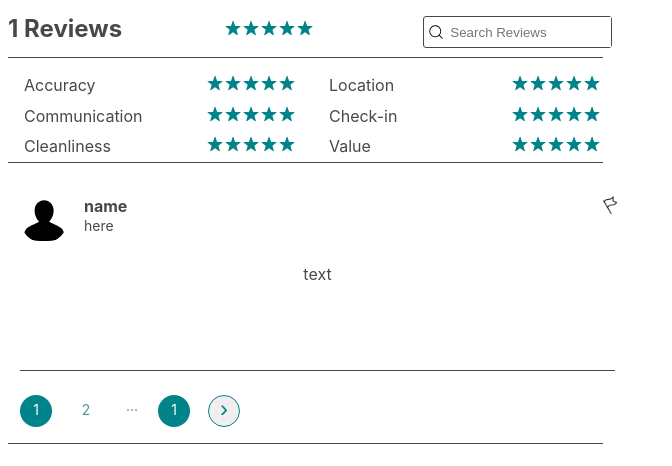
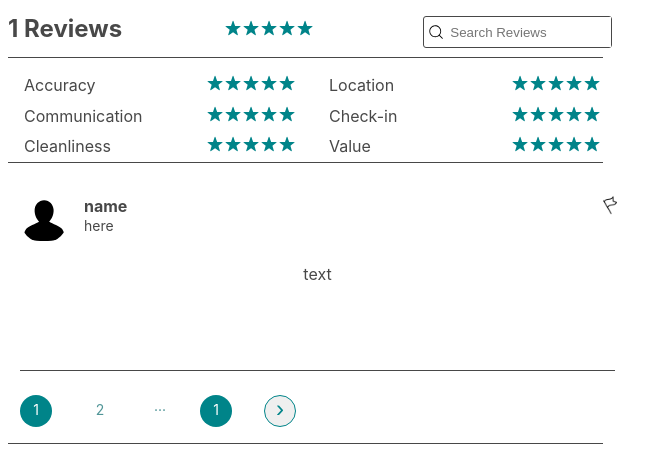
Before and after one commit to AirCnB/reviews-module, a React app: page / in a window 1280 px wide. Shown: the top 466 px of the page, without its empty margins (0-672 px from the left). Built offline with nearby package versions, Linux system fonts and the light colour scheme; no server answers.

Commit message:
Increase Spacing between pageTabs

```diff
--- a/client/src/components/PageTabs.jsx
+++ b/client/src/components/PageTabs.jsx
@@ -5,13 +5,11 @@ import styles from './PageTabsStyles.css';
 class PageTabs extends React.Component {
 	constructor(props){
 		super(props);
-		this.state = {
-			totalTabs: 1,
-		};
+
 		this.displayTab = this.displayTab.bind(this);
-		this.displayAllTabs = this.displayAllTabs.bind(this);
 		this.displayLeftArrow = this.displayLeftArrow.bind(this);
 		this.displayRightArrow = this.displayRightArrow.bind(this);
+		this.displayAllTabs = this.displayAllTabs.bind(this);
 
 	}
 
--- a/client/src/components/PageTabsStyles.css
+++ b/client/src/components/PageTabsStyles.css
@@ -1,6 +1,7 @@
 .pageTabs {
     display: inline-grid;
     grid-template-columns: 46px 46px 46px 46px 46px 46px 46px 46px 46px;
+    column-gap: 1em;
     font-size: 14px;
     color: #509597;
     margin-top: 20px;
--- a/client/src/components/ReviewList.jsx
+++ b/client/src/components/ReviewList.jsx
@@ -55,7 +55,7 @@ class ReviewList extends React.Component {
 					</div>
 				);
 			})}
-      {this.renderPageTabs(reviews)}
+      {this.renderPageTabs(displayedReviews)}
 			</div>
 		)
   }
@@ -98,6 +98,7 @@ class ReviewList extends React.Component {
 	}
 
   renderPageTabs (totalReviews) {
+		console.log(totalReviews)
     return (
       <PageTabs
         pageNum={this.state.pageNum}
```
Also changed, not shown: client/src/index.jsx (line endings or trailing spaces).
